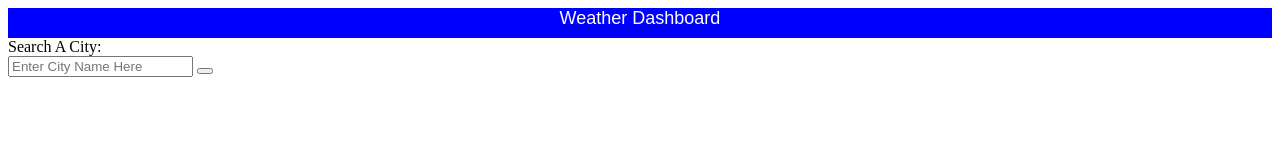
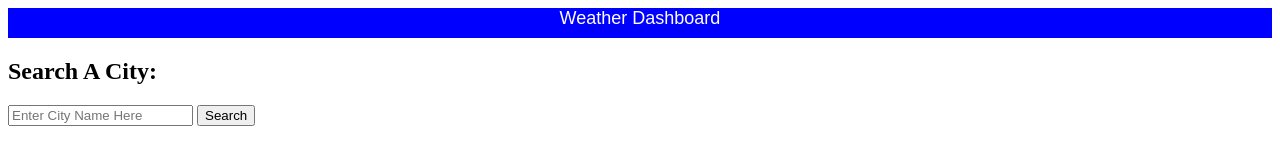
Before and after one commit to Marykate94/edgify-weather, a plain HTML site: page index.html in a window 1280 px wide. Drawn offline with Linux system fonts and the light colour scheme.

Commit message:
added search input and button with IDs

```diff
--- a/index.html
+++ b/index.html
@@ -15,11 +15,12 @@
         </header>
         <!-- create container to combine city search column and list -->
         <!-- create city search column-->
-        <div class="search-container"
-        <h2>Search A City:</h2>
+        <div class="search-container">
+            <h2>Search A City:</h2>
+        </div>
         <div class="input">
             <input id="citySearch" type="text" placeholder="Enter City Name Here">
-            <button id="searchBtn"
+            <button id="searchBtn" type="button">Search</button>
         </div>
 
 
```
